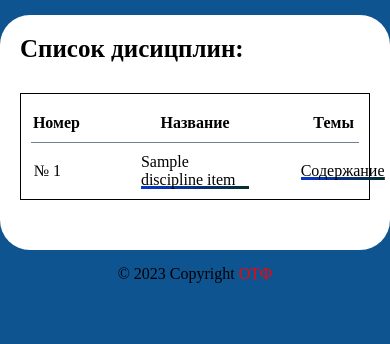
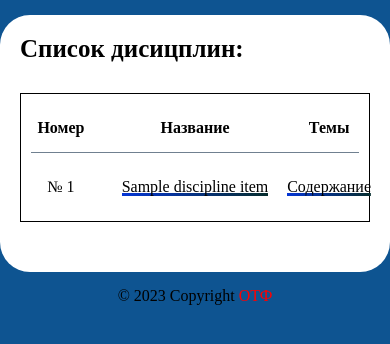
Before and after one commit to Alset-Nikolas/WebMatlabBook, a Django app: template matlab_book/templates/disciplines/index.html in a window 390 px wide. Shown: the part 65-409 px from the top of the page. Run offline with Django 4.2, Linux system fonts and the light colour scheme; the template is opened without the code that fills it: most values are stand-ins (such as "Sample title", 1, 10 or a date in 2020).

Commit message:
Поправил стили для телефона

```diff
--- a/matlab_book/static/css/style.css
+++ b/matlab_book/static/css/style.css
@@ -37,6 +37,7 @@
     background-position: 100% 100%, 0 100%;
     background-repeat: no-repeat;
     transition: background-size 400ms;
+    display: inline-block;
 }
 
 .a_hover:hover {
@@ -170,9 +171,13 @@
     width: 300px;
 }
 
+.disciplines__items {
+    padding: 15px;
+}
+
 /* sections */
 .sections__items {
-    padding-bottom: 10px;
+    padding: 15px;
 }
 
 .sections__title {
@@ -249,7 +254,7 @@
 
 .tasks__headers {
     border-bottom: 1px solid slategray;
-    padding: 10px;
+    padding: 15px;
 }
 
 .task_column {
@@ -288,4 +293,12 @@
     .form_check_help_box {
         flex-direction: column;
     }
+
+    .form_check_help_img {
+        width: 100%;
+    }
+
+    .tasks__items {
+        padding-bottom: 30px;
+    }
 }
--- a/matlab_book/templates/disciplines/detail.html
+++ b/matlab_book/templates/disciplines/detail.html
@@ -1,6 +1,6 @@
 {% extends "base.html" %}
 {% block content %}
-<a href="{% url 'disciplines:disciplines_list' %}" class='a_hover link_to_disciplines_list'>Назад к списку дисциплин</a>
+<a href="{% url 'disciplines:disciplines_list' %}" class='a_hover link_to_disciplines_list mb15'>Назад к списку дисциплин</a>
 <div class="flex-center">
     <h3 class="itndx__title">Описание дисицплины: {{discipline.title}}</h3>
 </div>
--- a/matlab_book/templates/disciplines/index.html
+++ b/matlab_book/templates/disciplines/index.html
@@ -27,7 +27,7 @@
                 <li class='task_column-sm flex-center'>
                     <p>№ {{forloop.counter}} </p>
                 </li>
-                <li class='task_column flex-center'>
+                <li class='task_column-bg  flex-center'>
                     <a href="{% url 'disciplines:discipline_detail' discipline_item.slug %}" class='a_hover'>
                         <span class="disciplines__title ">{{discipline_item.title}}</span>
                     </a>
```
